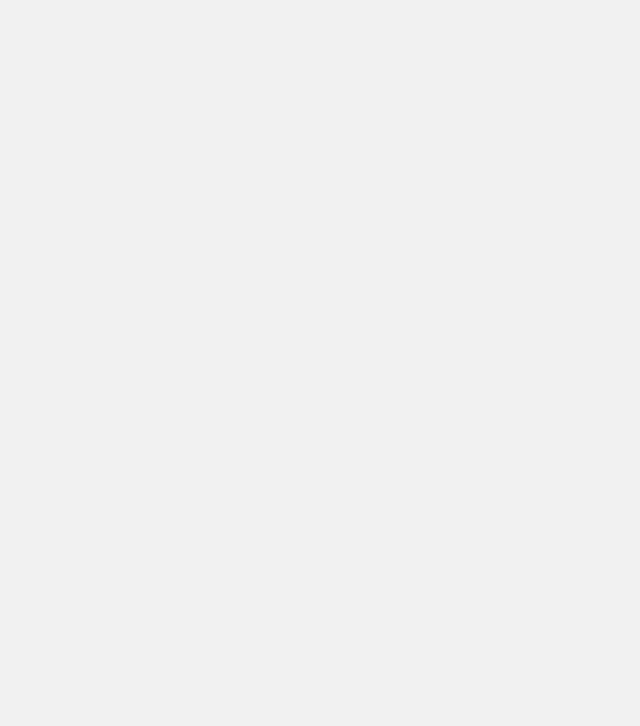
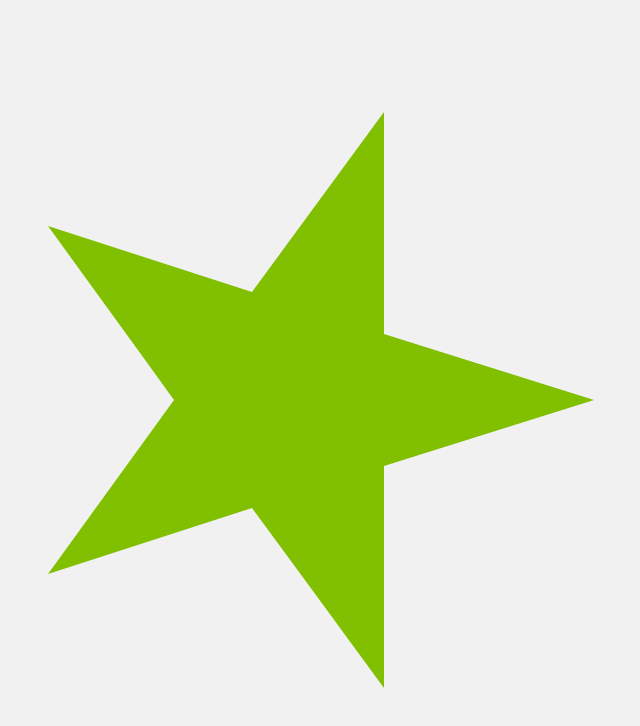
Before and after one commit to Ace627/vite-vue3-template, a Vue app: page /#/ in a window 1280 px wide. Before the commit this address had no page. Shown: the top 726 px of the page, without its empty margins (346-986 px from the left). Built offline with nearby package versions, Linux system fonts and the light colour scheme.

Commit message:
新增全局布局组件

```diff
--- /dev/null
+++ b/src/layout/index.vue
@@ -0,0 +1,54 @@
+<template>
+  <div class="app-container">
+    <div id="star-five"></div>
+  </div>
+</template>
+
+<script setup lang="ts"></script>
+
+<style lang="scss" scoped>
+.app-container {
+  display: flex;
+  justify-content: center;
+  align-items: center;
+  width: 100%;
+  height: 100%;
+}
+
+#star-five {
+  cursor: pointer;
+  width: 600px;
+  height: 600px;
+  clip-path: polygon(50% 0%, 61% 35%, 98% 35%, 68% 57%, 79% 91%, 50% 70%, 21% 91%, 32% 57%, 2% 35%, 39% 35%);
+  animation: run 6s infinite linear;
+}
+
+@keyframes run {
+  0% {
+    background-color: red;
+    transform: rotate(0deg);
+  }
+  10% {
+    background-color: orangered;
+  }
+  20% {
+    background-color: yellow;
+  }
+  30% {
+    background-color: green;
+  }
+  40% {
+    background-color: cyan;
+  }
+  50% {
+    background-color: blue;
+  }
+  60% {
+    background-color: purple;
+  }
+  100% {
+    background-color: red;
+    transform: rotate(360deg);
+  }
+}
+</style>
--- a/src/router/index.ts
+++ b/src/router/index.ts
@@ -1,7 +1,16 @@
 import { createRouter, createWebHashHistory, createWebHistory } from 'vue-router'
 import type { RouteRecordRaw } from 'vue-router'
 
-const routes: RouteRecordRaw[] = []
+/* Base Layout */
+import Layout from '@/layout/index.vue'
+
+const routes: RouteRecordRaw[] = [
+  {
+    path: '/',
+    name: 'Layout',
+    component: Layout,
+  },
+]
 
 export default createRouter({
   // history: createWebHistory(), // 路径中无 # 号，但需要服务器提供支持
```
